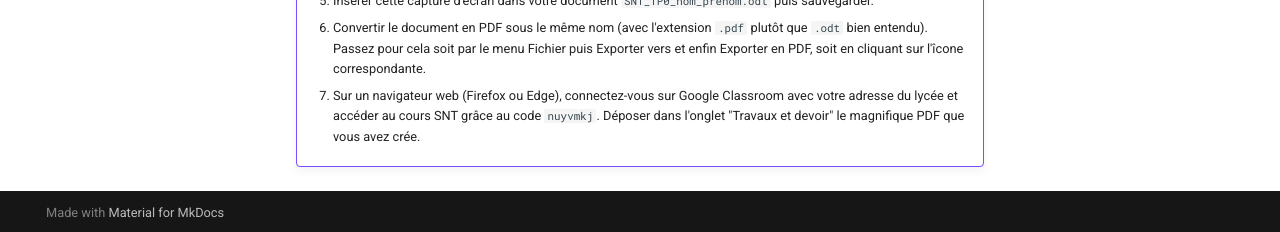
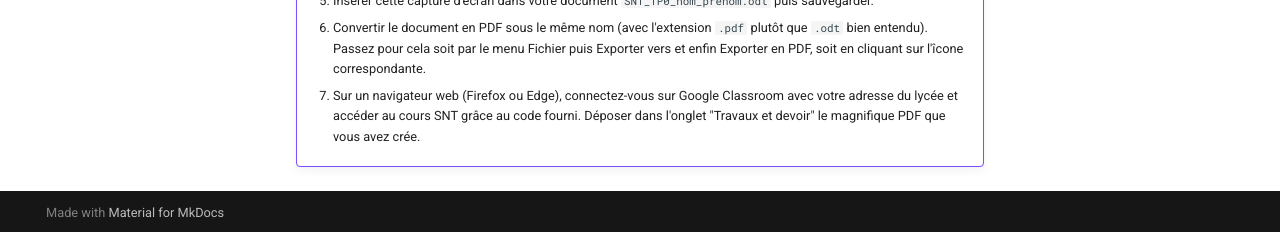
Before and after one commit to ArthurRouquan/SNT, an MkDocs documentation site: the page built from docs/Activités/tp0.md, in a window 1280 px wide and 961 px high. Shown: the part 726-958 px from the top of the window. Built offline with MkDocs 1.6.1 and Material for MkDocs 9.7.7, drawn with Linux system fonts in a browser that asks for light colours; emoji names are drawn with the system emoji font.

Commit message:
pas de code / différent cours

```diff
--- a/docs/Activités/tp0.md
+++ b/docs/Activités/tp0.md
@@ -26,4 +26,4 @@
 
     6. Convertir le document en PDF sous le même nom (avec l'extension `.pdf` plutôt que `.odt` bien entendu). Passez pour cela soit par le menu Fichier puis Exporter vers et enfin Exporter en PDF, soit en cliquant sur l'îcone correspondante.
 
-    7. Sur un navigateur web (Firefox ou Edge),  connectez-vous sur Google Classroom avec votre adresse du lycée et accéder au cours SNT grâce au code `nuyvmkj`. Déposer dans l'onglet "Travaux et devoir" le magnifique PDF que vous avez crée.
+    7. Sur un navigateur web (Firefox ou Edge),  connectez-vous sur Google Classroom avec votre adresse du lycée et accéder au cours SNT grâce au code fourni. Déposer dans l'onglet "Travaux et devoir" le magnifique PDF que vous avez crée.
```
